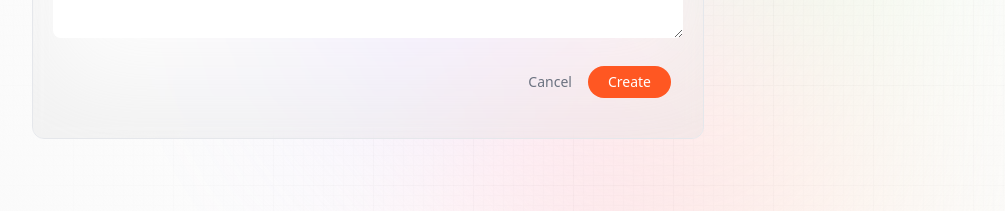
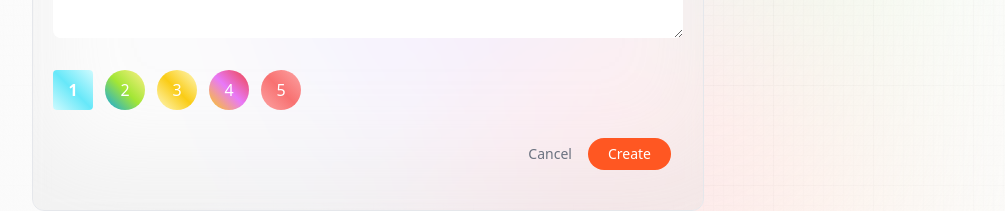
Before and after one commit to Elostay/todo-test, a Next.js app: page /create-task in a window 1280 px wide. Shown: the part 520-731 px from the top of the page, without its empty margins (32-1037 px from the left). Built offline with nearby package versions, Linux system fonts and the light colour scheme; no server answers.

Commit message:
add sort

```diff
--- a/app/api/task/[id]/route.js
+++ b/app/api/task/[id]/route.js
@@ -15,7 +15,7 @@ export const GET = async (req, { params }) => {
 };
 
 export const PATCH = async (req, { params }) => {
-  const { task } = await req.json();
+  const { task, rate } = await req.json();
 
   try {
     await connectToDB();
@@ -27,6 +27,7 @@ export const PATCH = async (req, { params }) => {
     }
 
     existingTask.task = task;
+    existingTask.rate = rate;
 
     await existingTask.save();
 
--- a/app/api/task/new/route.js
+++ b/app/api/task/new/route.js
@@ -2,13 +2,16 @@ import { connectToDB } from "@utils/database";
 import Task from "@models/task";
 
 export const POST = async (req) => {
-  const { userId, task, done } = await req.json();
+  const { userId, task, done, rate } = await req.json();
 
-  console.log(done);
-  console.log(req);
   try {
     await connectToDB();
-    const newTask = new Task({ creator: userId, task, done: done || false });
+    const newTask = new Task({
+      creator: userId,
+      task,
+      done: done || false,
+      rate,
+    });
 
     await newTask.save();
 
--- a/app/create-task/page.jsx
+++ b/app/create-task/page.jsx
@@ -14,6 +14,7 @@ const CreateTask = () => {
   const [post, setPost] = useState({
     task: "",
     done: false,
+    rate: 1,
   });
   const createTask = async (e) => {
     e.preventDefault();
@@ -26,6 +27,7 @@ const CreateTask = () => {
           task: post.task,
           userId: session?.user.id,
           done: post.done,
+          rate: post.rate,
         }),
       });
 
--- a/app/update-task/page.jsx
+++ b/app/update-task/page.jsx
@@ -13,6 +13,7 @@ const EditTask = () => {
   const [submitting, setSubmitting] = useState(false);
   const [post, setPost] = useState({
     task: "",
+    rate: 1,
   });
 
   useEffect(() => {
@@ -21,6 +22,7 @@ const EditTask = () => {
       const data = await response.json();
       setPost({
         task: data.task,
+        rate: data.rate,
       });
     };
 
@@ -38,6 +40,7 @@ const EditTask = () => {
         method: "PATCH",
         body: JSON.stringify({
           task: post.task,
+          rate: post.rate,
         }),
       });
 
--- a/components/Feed.jsx
+++ b/components/Feed.jsx
@@ -1,20 +1,15 @@
 "use client";
 
 import { useState, useEffect } from "react";
-import TodoItem from "./TodoItemFeed";
+import TodoItemFeed from "./TodoItemFeed";
 import FilterButtons from "./FilterButtons";
 
-const TodoList = ({ data, handleCardClick }) => {
+const TodoList = ({ data }) => {
   return (
     <>
-      {/* <FilterButtons data={data} /> */}
       <div className="task_layout">
         {data.map((task) => (
-          <TodoItem
-            key={task._id}
-            task={task}
-            handleCardClick={handleCardClick}
-          />
+          <TodoItemFeed key={task._id} task={task} rate={task.rate} />
         ))}
       </div>
     </>
@@ -24,6 +19,8 @@ const TodoList = ({ data, handleCardClick }) => {
 const Feed = () => {
   const [tasks, setTasks] = useState([]);
   const [filteredStatus, setFilteredStatus] = useState([]);
+
+  const [ascending, setAscending] = useState(true);
 
   const [searchText, setSearchText] = useState("");
   const [searchTimeout, setSearchTimeout] = useState(null);
@@ -58,26 +55,39 @@ const Feed = () => {
     );
   };
 
-  const handleCardClick = () => {
-    // redirect to profile
-  };
   const handleFilterBtn = async (e) => {
     const nameBtn = e.target.name;
 
     switch (nameBtn) {
       case "all":
+        setSearchText("");
         await fetchTasks();
         setFilteredStatus(tasks);
         break;
       case "completed":
+        setSearchText("");
         await fetchTasks();
         const completedTasks = tasks.filter((task) => task.done === true);
         setFilteredStatus(completedTasks);
         break;
       case "active":
+        setSearchText("");
         await fetchTasks();
         const activeTasks = tasks.filter((task) => task.done === false);
         setFilteredStatus(activeTasks);
+        break;
+      case "sort":
+        searchText !== "" && ascending
+          ? searchedResults.sort((a, b) => a.rate - b.rate)
+          : searchedResults.sort((a, b) => b.rate - a.rate);
+        ascending && tasks.length !== 0
+          ? tasks.sort((a, b) => a.rate - b.rate)
+          : tasks.sort((a, b) => b.rate - a.rate);
+        ascending && filteredStatus.length !== 0
+          ? filteredStatus.sort((a, b) => a.rate - b.rate)
+          : filteredStatus.sort((a, b) => b.rate - a.rate);
+
+        setAscending((prev) => !prev);
         break;
       default:
         break;
@@ -99,12 +109,9 @@ const Feed = () => {
       <FilterButtons handleFilterBtn={handleFilterBtn} />
 
       {searchText ? (
-        <TodoList data={searchedResults} handleCardClick={handleCardClick} />
+        <TodoList data={searchedResults} />
       ) : (
-        <TodoList
-          data={filteredStatus.length === 0 ? tasks : filteredStatus}
-          handleCardClick={handleCardClick}
-        />
+        <TodoList data={filteredStatus.length === 0 ? tasks : filteredStatus} />
       )}
     </section>
   );
--- a/components/FilterButtons.jsx
+++ b/components/FilterButtons.jsx
@@ -1,3 +1,5 @@
+import Image from "next/image";
+
 const FilterButtons = ({ data, handleFilterBtn }) => {
   return (
     <div className="flex gap-5 mt-16 ">
@@ -22,6 +24,14 @@ const FilterButtons = ({ data, handleFilterBtn }) => {
       >
         Active
       </button>
+      <button
+        onClick={handleFilterBtn}
+        name="sort"
+        className="flex items-center gap-2 px-4 py-2 sort-btn-bg text-white rounded"
+      >
+        Sort
+        <Image src="assets/icons/sort.svg" width="15" height="15" alt="sort" />
+      </button>
     </div>
   );
 };
--- a/components/Form.jsx
+++ b/components/Form.jsx
@@ -1,6 +1,12 @@
+"use client";
+
 import Link from "next/link";
+import { useState } from "react";
 
 const Form = ({ type, task, setTask, submitting, handleSubmit }) => {
+  const [activeBtn, setActiveBtn] = useState(0);
+  // (activeBtn === 1 && "active") || (task.rate === 1 && "active");
+
   return (
     <section className="w-full max-w-full flex-start flex-col">
       <h1 className="head_text text-left">
@@ -28,6 +34,80 @@ const Form = ({ type, task, setTask, submitting, handleSubmit }) => {
             className="form_textarea"
           />
         </label>
+
+        <div className="flex gap-3 mt-1 ">
+          <button
+            type="button"
+            className={`w-10 h-10 text-white rounded-full flex items-center justify-center blue-bg_gradient ${
+              (activeBtn === 1 && "active") || (task.rate === 1 && "active")
+            }`}
+            value={1}
+            onClick={(e) => {
+              setActiveBtn(Number(e.target.value));
+
+              return setTask({ ...task, rate: Number(e.target.value) });
+            }}
+          >
+            1
+          </button>
+          <button
+            type="button"
+            className={`w-10 h-10 text-white rounded-full flex items-center justify-center blue-yellow-bg_gradient ${
+              (activeBtn === 2 && "active") || (task.rate === 2 && "active")
+            }`}
+            value={2}
+            onClick={(e) => {
+              setActiveBtn(Number(e.target.value));
+
+              return setTask({ ...task, rate: Number(e.target.value) });
+            }}
+          >
+            2
+          </button>
+          <button
+            type="button"
+            className={`w-10 h-10 text-white rounded-full flex items-center justify-center yellow-bg_gradient ${
+              (activeBtn === 3 && "active") || (task.rate === 3 && "active")
+            }`}
+            value={3}
+            onClick={(e) => {
+              setActiveBtn(Number(e.target.value));
+
+              return setTask({ ...task, rate: Number(e.target.value) });
+            }}
+          >
+            3
+          </button>
+          <button
+            type="button"
+            className={`w-10 h-10 text-white rounded-full flex items-center justify-center yellow-red-bg_gradient ${
+              (activeBtn === 4 && "active") || (task.rate === 4 && "active")
+            }`}
+            value={4}
+            onClick={(e) => {
+              setActiveBtn(Number(e.target.value));
+
+              return setTask({ ...task, rate: Number(e.target.value) });
+            }}
+          >
+            4
+          </button>
+          <button
+            type="button"
+            className={`w-10 h-10 text-white rounded-full flex items-center justify-center red-bg_gradient ${
+              (activeBtn === 5 && "active") || (task.rate === 5 && "active")
+            }`}
+            value={5}
+            onClick={(e) => {
+              setActiveBtn(Number(e.target.value));
+
+              return setTask({ ...task, rate: Number(e.target.value) });
+            }}
+          >
+            5
+          </button>
+        </div>
+
         <div className="flex-end mx-3 mb-5 gap-4">
           <Link href="/" className="text-gray-500 text-sm">
             Cancel
--- a/components/TodoItemFeed.jsx
+++ b/components/TodoItemFeed.jsx
@@ -1,10 +1,28 @@
 import Image from "next/image";
 
-const TodoItem = ({ task }) => {
+const handleColor = (value) => {
+  switch (value) {
+    case 1:
+      return "blue-bg_gradient";
+
+    case 2:
+      return "blue-yellow-bg_gradient";
+    case 3:
+      return "yellow-bg_gradient";
+    case 4:
+      return "yellow-red-bg_gradient";
+    case 5:
+      return "red-bg_gradient";
+    default:
+      return "";
+  }
+};
+
+const TodoItemFeed = ({ task, rate }) => {
   return (
     <div className="task_card">
       <div className="flex justify-between items-start gap-5">
-        <div className="flex-1 flex justify-start items-center gap-3 cursor-pointer">
+        <div className="flex-1 flex justify-start items-center gap-3">
           <Image
             src={task.creator.image || "/assets/images/user-default-photo.png"}
             alt="user_image"
@@ -22,9 +40,19 @@ const TodoItem = ({ task }) => {
           </div>
         </div>
       </div>
-      <p className="my-4 font-satoshi test-sm text-gray-700">{task.task}</p>
+      <div className="flex place-content-between">
+        <p className="my-4 font-satoshi test-sm text-gray-700">{task.task}</p>
+        <p
+          className={`my-4 font-satoshi test-sm text-gray-700 w-10 h-10
+		   text-white rounded-full flex items-center justify-center ${handleColor(
+         rate
+       )}`}
+        >
+          {rate}
+        </p>
+      </div>
     </div>
   );
 };
 
-export default TodoItem;
+export default TodoItemFeed;
--- a/models/task.js
+++ b/models/task.js
@@ -13,6 +13,10 @@ const TaskSchema = new Schema({
     type: Boolean,
     default: false,
   },
+  rate: {
+    type: Number,
+    default: 1,
+  },
 });
 
 const Task = models.Task || model("Task", TaskSchema);
--- a/styles/globals.css
+++ b/styles/globals.css
@@ -68,7 +68,10 @@
 }
 
 /* Tailwind Styles */
-
+.active {
+	@apply text-white font-bold py-2 px-4 rounded;
+}
+/* ring ring-white*/
 .app {
 	@apply relative z-10 flex justify-center items-center flex-col max-w-7xl mx-auto sm:px-16 px-6;
 }
@@ -92,11 +95,27 @@
 .green_gradient {
 	@apply bg-gradient-to-r from-green-400 to-green-500 bg-clip-text text-transparent;
 }
-
+.sort-btn-bg {
+	@apply bg-gradient-to-tr from-fuchsia-300 via-red-300 to-red-300;
+}
 .blue_gradient {
 	@apply bg-gradient-to-r from-blue-600 to-cyan-600 bg-clip-text text-transparent;
 }
-
+.blue-bg_gradient {
+	@apply bg-gradient-to-tr from-cyan-100 via-cyan-300 to-cyan-100;
+}
+.blue-yellow-bg_gradient {
+	@apply bg-gradient-to-tr from-sky-500 via-lime-400 to-yellow-200;
+}
+.yellow-bg_gradient {
+	@apply bg-gradient-to-tr from-yellow-100 via-yellow-400 to-yellow-100;
+}
+.yellow-red-bg_gradient {
+	@apply bg-gradient-to-tr from-yellow-400 via-fuchsia-400 to-red-500;
+}
+.red-bg_gradient {
+	@apply bg-gradient-to-tr from-red-300 via-red-400 to-red-300;
+}
 .desc {
 	@apply mt-5 text-lg text-gray-600 sm:text-xl max-w-2xl;
 }
```
Also changed, not shown: public/assets/icons/sort.svg (added).
